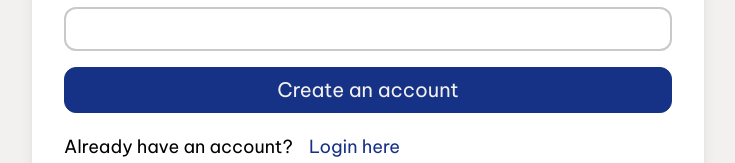
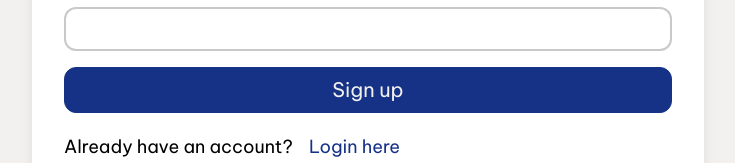
Before and after one commit to hieuxeom/portfolio-v4, a React (Vite) app: page /sign-up in a window 1280 px wide. Shown: the part 596-759 px from the top of the page, without its empty margins (272-1007 px from the left). Built offline with nearby package versions, Linux system fonts and the light colour scheme; no server answers; a web font is replaced by a local one.

Commit message:
fix: change type input

```diff
--- a/src/pages/auth/sign-in/sign-in.tsx
+++ b/src/pages/auth/sign-in/sign-in.tsx
@@ -75,6 +75,7 @@ const SignIn = () => {
 				<Input
 					label={"Password"}
 					name={"password"}
+					type={"password"}
 					value={signInForm.password}
 					onChange={(e) => setSignInForm((prev) => ({ ...prev, password: e.target.value }))}
 					onKeyDown={(e) => {
--- a/src/pages/auth/sign-up/sign-up.tsx
+++ b/src/pages/auth/sign-up/sign-up.tsx
@@ -70,12 +70,14 @@ const SignUp = () => {
 				<Input
 					label={"Password"}
 					name={"password"}
+					type={"password"}
 					value={signUpForm.password}
 					onChange={(e) => setSignUpForm((prev) => ({ ...prev, password: e.target.value }))}
 				/>
 				<Input
 					label={"Confirm password"}
 					name={"confirm_password"}
+					type={"password"}
 					value={signUpForm.confirm_password}
 					onChange={(e) => setSignUpForm((prev) => ({ ...prev, confirm_password: e.target.value }))}
 				/>
@@ -84,7 +86,7 @@ const SignUp = () => {
 					color={"primary"}
 					onClick={handleSignUp}
 				>
-					Create an account
+					Sign up
 				</Button>
 				<Typography>
 					Already have an account?{" "}
```
